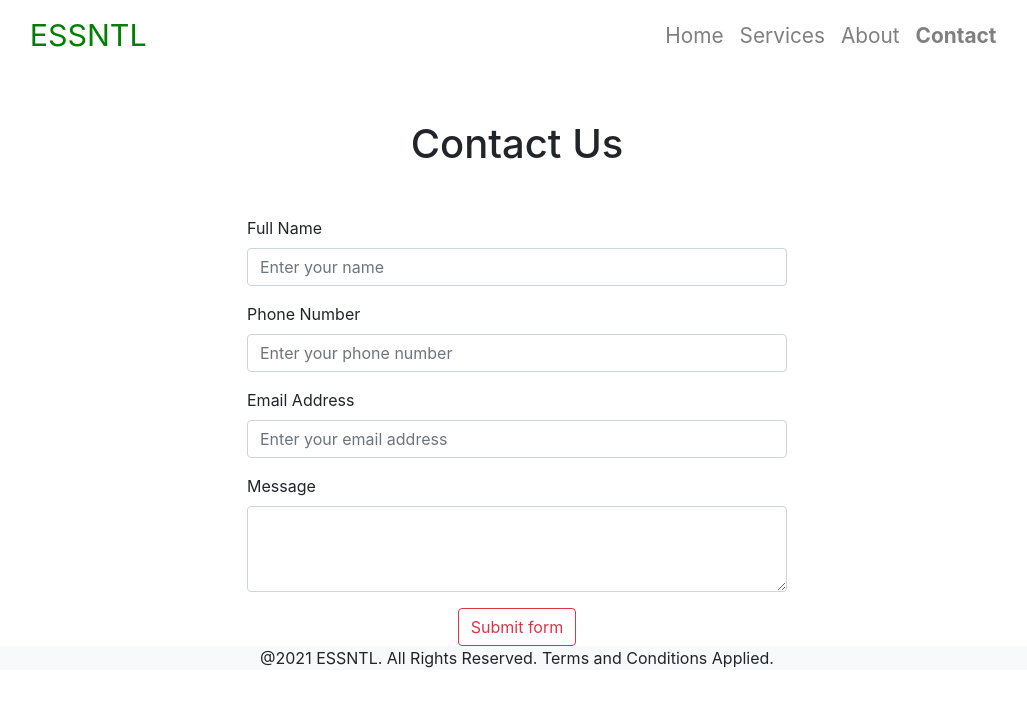
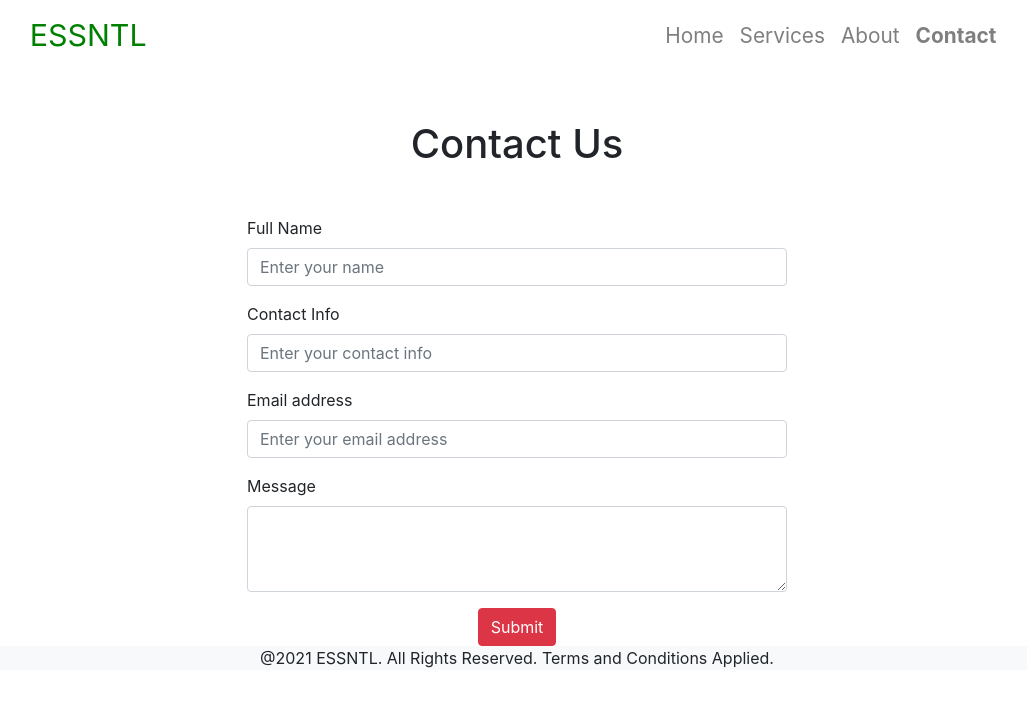
Before and after one commit to maurya512/reponsive-webdesign, a React (Create React App) app: page /contact in a window 1280 px wide. Shown: the top 706 px of the page, without its empty margins (123-1150 px from the left). Built offline with nearby package versions, Linux system fonts and the light colour scheme.

Commit message:
Contact component with the form in it

```diff
--- a/src/Common.js
+++ b/src/Common.js
@@ -2,7 +2,7 @@ import React from 'react'
 import {NavLink} from 'react-router-dom'
 
 // import files
-import web from '../src/images/img2.svg'
+// import web from '../src/images/img2.svg'
 
 // props passed in to access properties described from other components
 function Common(props) {
--- a/src/Contact.js
+++ b/src/Contact.js
@@ -2,17 +2,19 @@ import React, { useState } from 'react'
 
 function Contact() {
 
-    // event function that will be called when the form is completed and submitted
+    // state
     const [data, setData] = useState({
-            fullname: '',
-            phone: '',
-            email: '',
-            message: '',
+        // any initial input from the user will be stored here
+        // to access these data we can invoke them by 'data.'
+        fullname: "",
+        phone: "",
+        email: "",
+        message: ""
     })
 
-
+    // inputEvent function
     const InputEvent = (event) => {
-            const {name, value} = event.target
+        const { name, value } = event.target
 
         setData((preValue) => {
             return {
@@ -22,7 +24,12 @@ function Contact() {
         })
     }
 
-        const formSubmit = () => {
+    // the function that will be executed when the form is submitted
+    const formSubmit = (e) => {
+        // stops the page from reloading everytime a new form is submitted
+        e.preventDefault();
+        // alert the user with their info
+        alert(`My name is ${data.fullname}. My contact info is ${data.phone}. My email address is ${data.email}. I wanna say ${data.message}`)
     }
     return (
         <>
@@ -32,42 +39,45 @@ function Contact() {
             <div className='container contact_div'>
                 <div className='row'>
                     <div className='col-md-6 col-10 mx-auto'>
+                        {/* when the form is submitted, the corresponding function gets executed */}
                         <form onSubmit={formSubmit}>
                             <div class="mb-3">
                                 <label for="exampleFormControlInput1" class="form-label">Full Name</label>
                                 <input type="text" class="form-control" id="exampleFormControlInput1"
-                                    name='fullname'
-                                    // to access the fullname entered in the form
+                                    name="fullname"
+                                    // initial value stored
                                     value={data.fullname}
                                     onChange={InputEvent}
                                     placeholder="Enter your name" />
                             </div>
                             <div class="mb-3">
-                                <label for="exampleFormControlInput1" class="form-label">Phone Number</label>
+                                <label for="exampleFormControlInput1" class="form-label">Contact Info</label>
                                 <input type="number" class="form-control" id="exampleFormControlInput1"
-                                    name='Phone Number'
-                                    // access the number entered in the input field of the form
-                                    value={data.number}
+                                    name="phone"
+                                    // initial value stored can be accessed
+                                    value={data.phone}
                                     onChange={InputEvent}
-                                    placeholder="Enter your phone number" />
+                                    placeholder="Enter your contact info" />
                             </div>
                             <div class="mb-3">
-                                <label for="exampleFormControlInput1" class="form-label">Email Address</label>
+                                <label for="exampleFormControlInput1" class="form-label">Email address</label>
                                 <input type="email" class="form-control" id="exampleFormControlInput1"
-                                    name='Email'
-                                    // access the email in the input field
+                                    name="email"
                                     value={data.email}
                                     onChange={InputEvent}
                                     placeholder="Enter your email address" />
                             </div>
                             <div class="mb-3">
                                 <label for="exampleFormControlTextarea1" class="form-label">Message</label>
-                                <textarea class="form-control" id="exampleFormControlTextarea1" rows="3" name="message" value={data.message} onChange={InputEvent}></textarea>
+                                <textarea class="form-control" id="exampleFormControlTextarea1" rows="3"
+                                    name="message"
+                                    value={data.message}
+                                    onChange={InputEvent}>
+                                </textarea>
                             </div>
                             <div className="text-center col-12">
-                                <button class="btn btn-outline-danger" type="submit">Submit form</button>
+                                <button class="btn btn-danger" type="submit">Submit</button>
                             </div>
-
                         </form>
                     </div>
                 </div>
```
Lines whose indentation alone changed are shown as unchanged.
